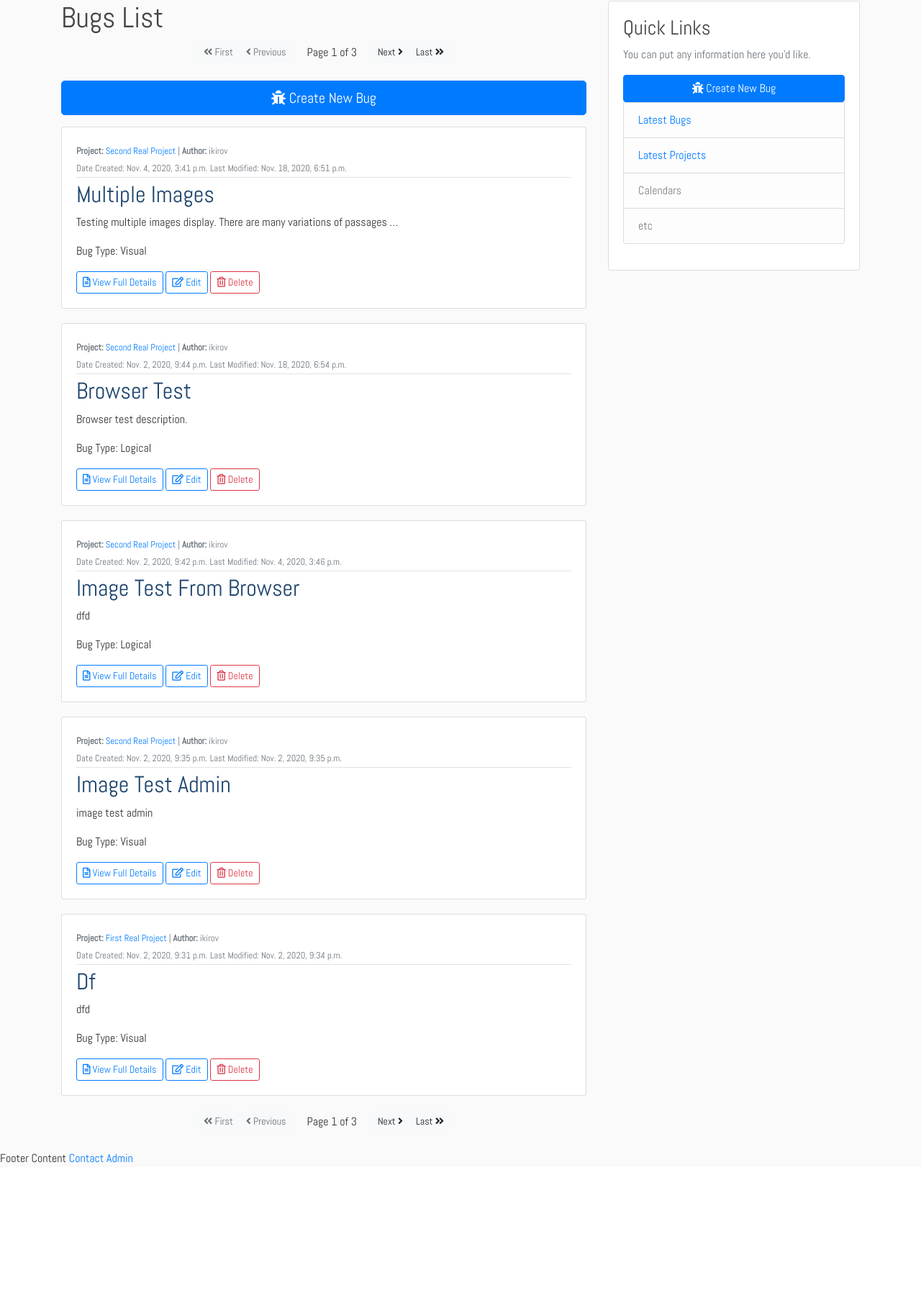
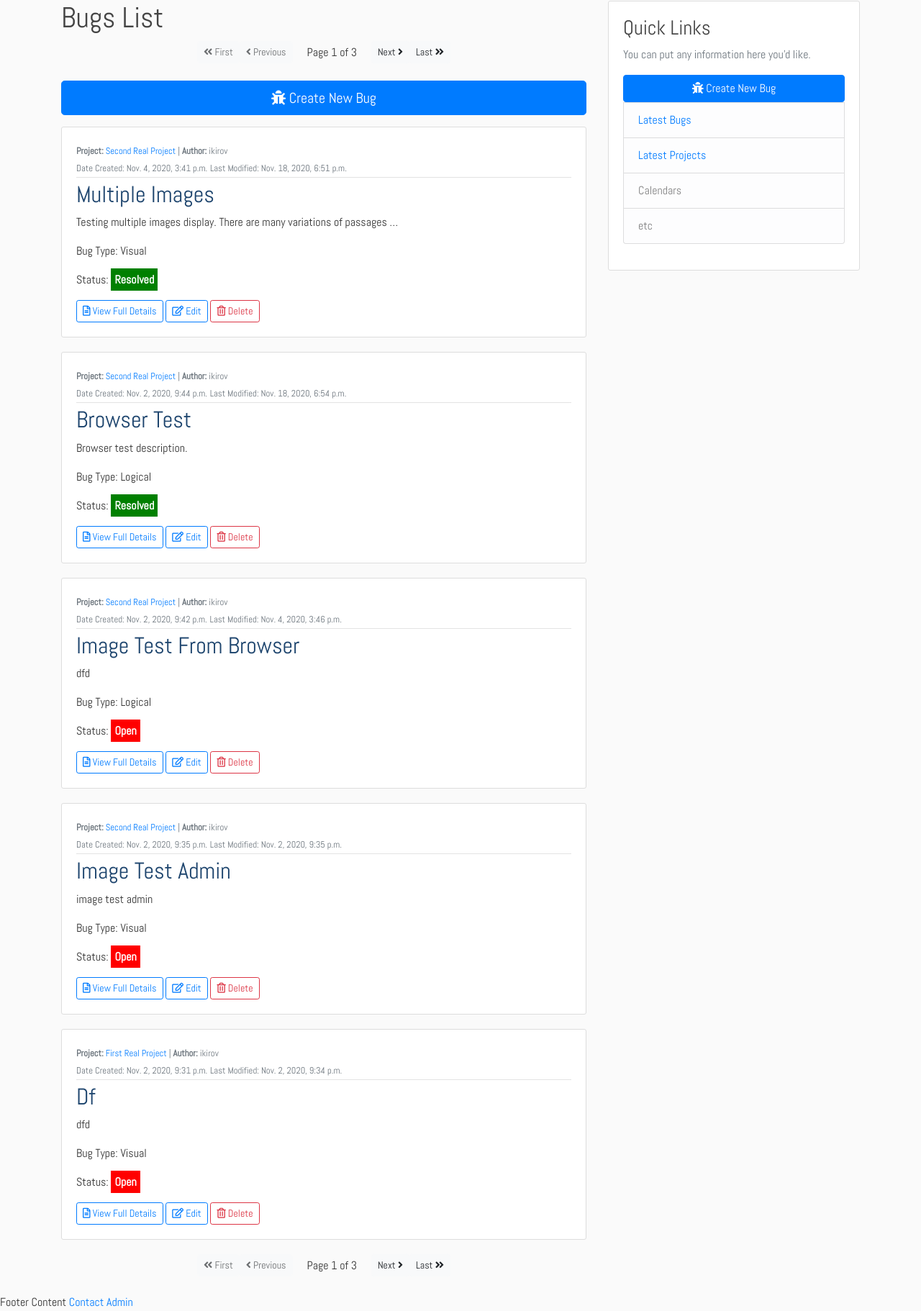
Before and after one commit to Ivaylo-Kirov/PDbugtracker, a Django app: page /bugs/ in a window 1280 px wide. Shown: the part 79-1901 px from the top of the page at 72% size. Before the commit the page ends 1695 px from the top, so only its background shows below. Run offline with Django 3.2, Linux system fonts and the light colour scheme; a user stored in the database is signed in; data comes from the database, SQL or seed files in the repository; both versions use the stored data as it was after the commit.

Commit message:
Resolve basics

```diff
--- a/bugtracker/projects/models.py
+++ b/bugtracker/projects/models.py
@@ -35,6 +35,8 @@ class Bug(models.Model):
     image = models.ImageField(upload_to='bug_pics', default='default_bug.png')
     image2 = models.ImageField(upload_to='bug_pics', default='default_bug.png')
 
+    resolved = models.BooleanField(default=False)
+
     def __str__(self):
         return f'Bug ID: {self.id}'
 
--- a/bugtracker/projects/templates/projects/bug_detail.html
+++ b/bugtracker/projects/templates/projects/bug_detail.html
@@ -14,6 +14,7 @@
                 <br/><img class="bug_image" src="{{ bug.image2.url }}">
             {% endif %}
             <p class="article-content">Bug Type: {{ bug.get_bug_type_display }}</p>
+            <p>Status: {{bug.resolved|yesno:"<span style='font-weight: bold; color: white; background-color: green; padding: 5px;'>Resolved</span>, <span style='font-weight: bold; color: white; background-color: red; padding: 5px;'>Open</span>"|safe}}</p>
             <a class="btn btn-outline-primary btn-sm" href="{% url 'bugs-update' bug.id %}"><i class="far fa-edit"></i> Edit</a>
             <a class="btn btn-outline-danger btn-sm" href="{% url 'bugs-delete' bug.id %}"><i class="far fa-trash-alt"></i> Delete</a>
         </div>
--- a/bugtracker/projects/templates/projects/bug_list.html
+++ b/bugtracker/projects/templates/projects/bug_list.html
@@ -16,6 +16,7 @@
                 <h2><a class="article-title" href="{% url 'bugs-detail' bug.id %}">{{ bug.name|title }}</a></h2>
                 <p>{{bug.desc|truncatewords:"10"}}</p>
                 <p class="article-content">Bug Type: {{ bug.get_bug_type_display }}</p>
+                <p>Status: {{bug.resolved|yesno:"<span style='font-weight: bold; color: white; background-color: green; padding: 5px;'>Resolved</span>, <span style='font-weight: bold; color: white; background-color: red; padding: 5px;'>Open</span>"|safe}}</p>
                 <a class="btn btn-outline-primary btn-sm" href="{% url 'bugs-detail' bug.id %}"><i class="far fa-file-alt"></i> View Full Details</a>
                 <a class="btn btn-outline-primary btn-sm" href="{% url 'bugs-update' bug.id %}"><i class="far fa-edit"></i> Edit</a>
                 <a class="btn btn-outline-danger btn-sm" href="{% url 'bugs-delete' bug.id %}"><i class="far fa-trash-alt"></i> Delete</a>
--- a/bugtracker/projects/templates/projects/project_bugs.html
+++ b/bugtracker/projects/templates/projects/project_bugs.html
@@ -23,6 +23,7 @@
                 <h2><a class="article-title" href="{% url 'bugs-detail' bug.id %}">{{ bug.name|title }}</a></h2>
                 <p>{{bug.desc}}</p>
                 <p class="article-content">Bug Type: {{ bug.get_bug_type_display }}</p>
+                <p>Status: {{bug.resolved|yesno:"<span style='font-weight: bold; color: white; background-color: green; padding: 5px;'>Resolved</span>, <span style='font-weight: bold; color: white; background-color: red; padding: 5px;'>Open</span>"|safe}}</p>
                 <a class="btn btn-outline-primary btn-sm" href="{% url 'bugs-detail' bug.id %}"><i class="far fa-file-alt"></i> View Full Details</a>
                 <a class="btn btn-outline-primary btn-sm" href="{% url 'bugs-update' bug.id %}"><i class="far fa-edit"></i> Edit</a>
                 <a class="btn btn-outline-danger btn-sm" href="{% url 'bugs-delete' bug.id %}"><i class="far fa-trash-alt"></i> Delete</a>
--- a/bugtracker/projects/templates/projects/search_results.html
+++ b/bugtracker/projects/templates/projects/search_results.html
@@ -14,6 +14,7 @@
                     <h2><a class="article-title" href="{% url 'bugs-detail' bug.id %}">{{ bug.name|title }}</a></h2>
                     <p>{{bug.desc}}</p>
                     <p class="article-content">Bug Type: {{ bug.get_bug_type_display }}</p>
+                    <p>Status: {{bug.resolved|yesno:"<span style='font-weight: bold; color: white; background-color: green; padding: 5px;'>Resolved</span>, <span style='font-weight: bold; color: white; background-color: red; padding: 5px;'>Open</span>"|safe}}</p>
                     <a class="btn btn-outline-primary btn-sm" href="{% url 'bugs-detail' bug.id %}"><i class="far fa-file-alt"></i> View Full Details</a>
                     <a class="btn btn-outline-primary btn-sm" href="{% url 'bugs-update' bug.id %}"><i class="far fa-edit"></i> Edit</a>
                     <a class="btn btn-outline-danger btn-sm" href="{% url 'bugs-delete' bug.id %}"><i class="far fa-trash-alt"></i> Delete</a>
--- a/bugtracker/projects/views.py
+++ b/bugtracker/projects/views.py
@@ -100,7 +100,7 @@ class CommentCreateView(LoginRequiredMixin, CreateView):
 class BugUpdateSupportForm(forms.ModelForm):
     class Meta:
         model = Bug
-        fields = ['name', 'desc', 'image', 'image2', 'bug_type']
+        fields = ['name', 'desc', 'image', 'image2', 'bug_type', 'resolved']
         widgets = {
             'desc': forms.Textarea
         }
--- a/bugtracker/status/forms.py
+++ b/bugtracker/status/forms.py
@@ -6,5 +6,7 @@ class ContactForm(forms.Form):
 
     def send_email(self):
         # send email functionality
+        # https://sendgrid.com/docs/for-developers/sending-email/django/
+        # api keys and such from sendgrid, EMAIL_HOST and other values added to 'settings.py' and then django import mail and mail.send_mail()
         print('sending email')
         pass
--- a/bugtracker/users/signals.py
+++ b/bugtracker/users/signals.py
@@ -3,11 +3,11 @@ from django.contrib.auth.models import User
 from django.dispatch import receiver
 from .models import Profile
 
-@receiver(post_save, sender=User) #when User is saved, send post_save signal, which the function below will receive
+@receiver(post_save, sender=User) #when User is saved, it triggers a post_save signal, which we "listen to" here
 def create_profile(sender, instance, created, **kwargs): # kwargs just accepts any additional arguments
     if created:
-        Profile.objects.create(user=instance) #instance here is the instance of the User class that initiated this signal
+        Profile.objects.create(user=instance) #instance here is the instance of the User class that initiated the signal
 
-@receiver(post_save, sender=User)
+@receiver(post_save, sender=User) # when User is saved, but it was an existing user, also save its profile
 def save_profile(sender, instance, **kwargs):
     instance.profile.save()
```
Also changed, not shown: bugtracker/db.sqlite3, bugtracker/projects/migrations/0015_bug_resolved.py (added).
